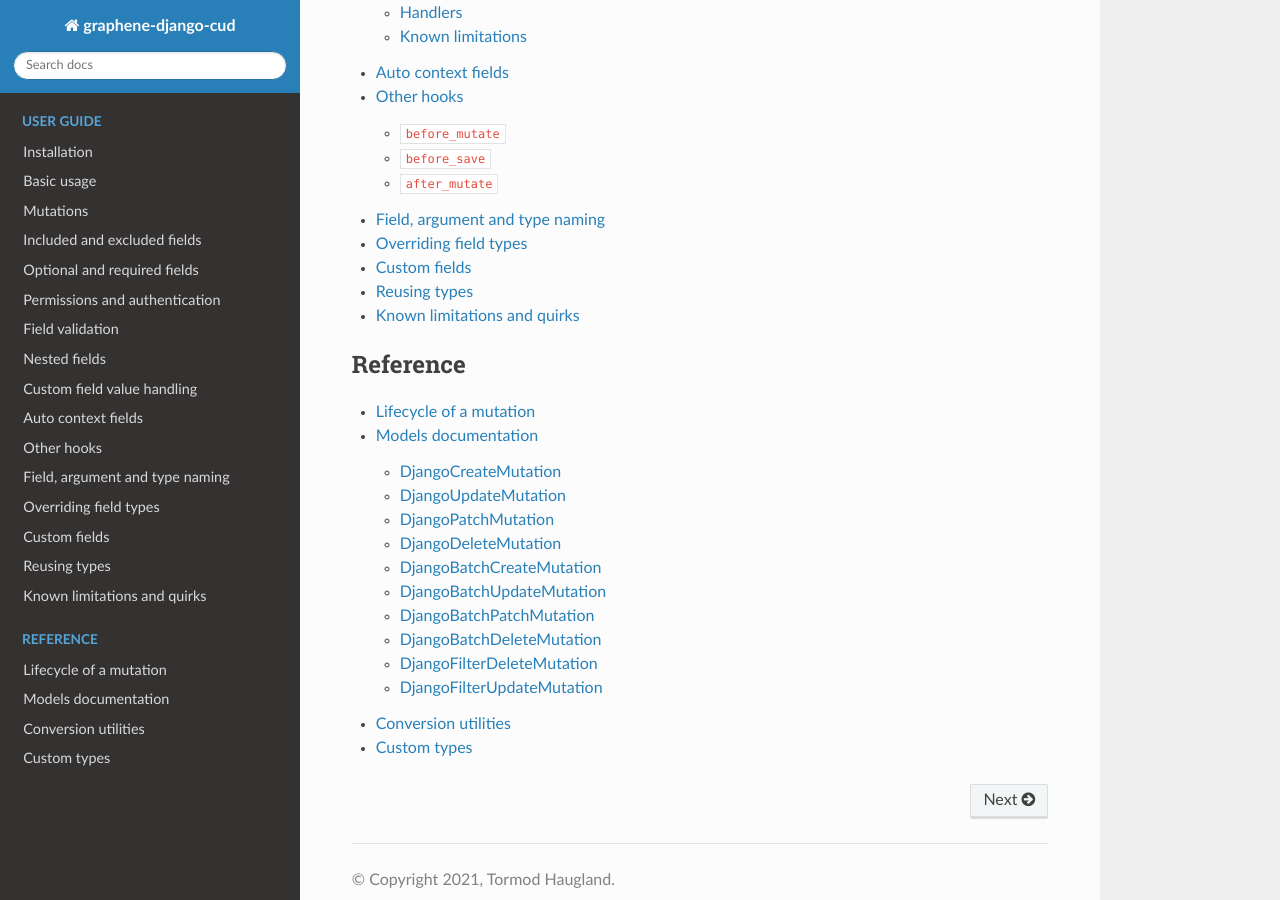
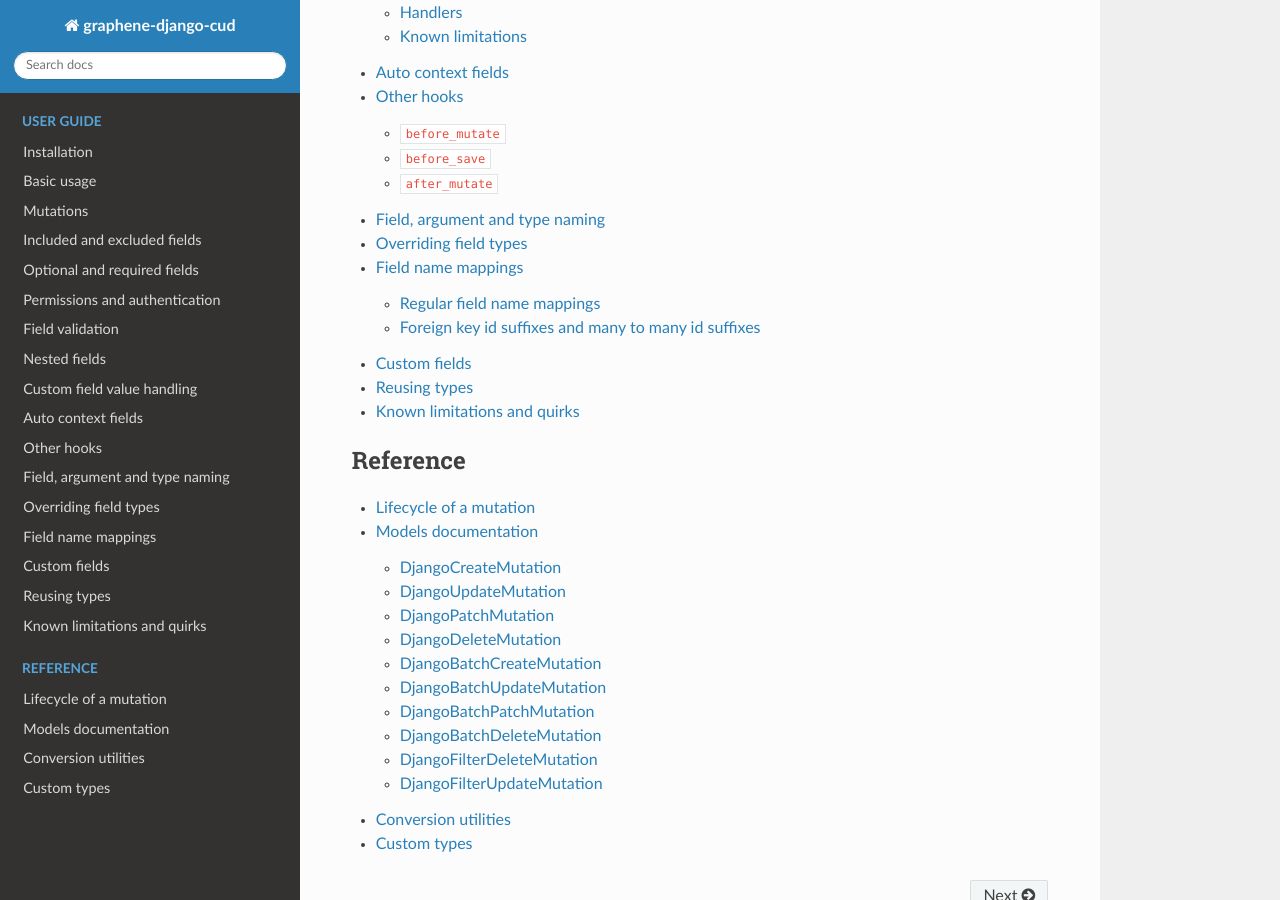
Before and after one commit to tOgg1/graphene-django-cud, a Sphinx documentation site: the page built from docs/index.rst, in a window 1280 px wide and 900 px high, scrolled down 1348 px. Built offline with Sphinx 7.4.7 and the Read the Docs theme 2.0.0, drawn with Linux system fonts in a browser that asks for light colours; some of the changed lines change nothing that is shown.

Commit message:
docs: Add documentation for field mappings
Signed-off-by: Tormod Haugland <tormod.haugland@gmail.com>

```diff
--- /dev/null
+++ b/docs/guide/field-mappings.rst
@@ -0,0 +1,122 @@
+.. _field_name_mappings:
+
+================================
+Field name mappings
+================================
+
+*This feature is currently not implemented for DjangoFilterUpdateMutation.*
+
+Regular field name mappings
+------------------------------------
+
+Field mappings are used to rename model fields when creating the associated input fields. For instance,
+say you have a model with a field called "full_name", but you want it to be named "name" in the mutation
+input variables. You can achieve this by adding a `field name mapping` to the mutation:
+
+.. code:: python
+
+    class UpdateUserMutation(DjangoUpdateMutation):
+        class Meta:
+            model = User
+            field_name_mappings = {"full_name": "name"}
+
+The field name mappings are also available for `many_to_many_extras`, `many_to_one_extras` and `foreign_key_extras` arguments.
+
+.. code:: python
+
+    class UpdateUserMutation(DjangoUpdateMutation):
+        class Meta:
+            model = User
+            many_to_one_extras = {
+                "cats": {
+                    "exact": {
+                        "type": "auto",
+                        "field_name_mappings": {"full_name": "name"}
+                    }
+                }
+            }
+
+This will rename the field "full_name" to "name" in the input type for the "cats" relationship.
+
+
+Foreign key id suffixes and many to many id suffixes
+------------------------------------------------------
+Two mappings have specialized handling, namely adding an "_id" suffix to foreign key fields, and and "_ids" suffix
+to many to many fields. They can be enabled by adding the following flags respectively:
+
+* `use_id_suffixes_for_fk`
+* `use_id_suffixes_for_m2m`
+
+Having "id"/"ids" suffixes in APIs is a common pattern, and hence we have a special flag to enable this behaviour.
+
+You can also enable these fields globally by adding the following to your settings:
+
+.. code:: python
+
+    GRAPHENE_DJANGO_CUD_USE_ID_SUFFIXES_FOR_FK = True # / False, defaults to False
+    GRAPHENE_DJANGO_CUD_USE_ID_SUFFIXES_FOR_M2M = True # / False, defaults to False
+
+
+Example
+^^^^^^^^^^^^^^^^^^^^^^^^^^^^^^^^^^^^^^^^^^^^^^^^^^^^^^^^^^^^^^^^^^^^^^^^^^^^^^^
+
+.. code:: python
+
+    class User(models.Model):
+        name = models.CharField(max_length=255)
+        address = models.TextField()
+
+
+    class Dog(models.Model):
+        owner = models.ForeignKey(User, on_delete=models.CASCADE, related_name="dogs")
+        name = models.TextField()
+
+
+    class Cat(models.Model):
+        owner = models.ForeignKey(User, on_delete=models.CASCADE, related_name="cats")
+        name = models.TextField()
+        enemies = models.ManyToManyField(Dog, blank=True, related_name="enemies")
+
+    class UserNode(DjangoObjectType):
+        class Meta:
+            model = User
+            interfaces = (Node,)
+
+    class CatNode(DjangoObjectType):
+        class Meta:
+            model = Cat
+            interfaces = (Node,)
+
+    class DogNode(DjangoObjectType):
+        class Meta:
+            model = Dog
+            interfaces = (Node,)
+            use_id_suffixes_for_m2m = True
+
+
+    class CreateDogMutation(DjangoCreateMutation):
+        class Meta:
+            model = Dog
+            interfaces = (Node,)
+            use_id_suffixes_for_m2m = True
+            use_id_suffixes_for_fk = True
+
+
+    class Mutation(graphene.ObjectType):
+        create_dog = CreateDogMutation.Field()
+
+
+.. code::
+
+    mutation{
+        createDog(input: {name: "Sparky", ownerId: "1", enemiesIds: ["2", "3"]}){
+            dog{
+                id
+                name
+                owner{
+                    id
+                    name
+                }
+            }
+        }
+    }
--- a/docs/index.rst
+++ b/docs/index.rst
@@ -22,6 +22,7 @@
    guide/other-hooks
    guide/naming
    guide/field-types
+   guide/field-mappings
    guide/custom-fields
    guide/reusing-types
    guide/limitations
```
